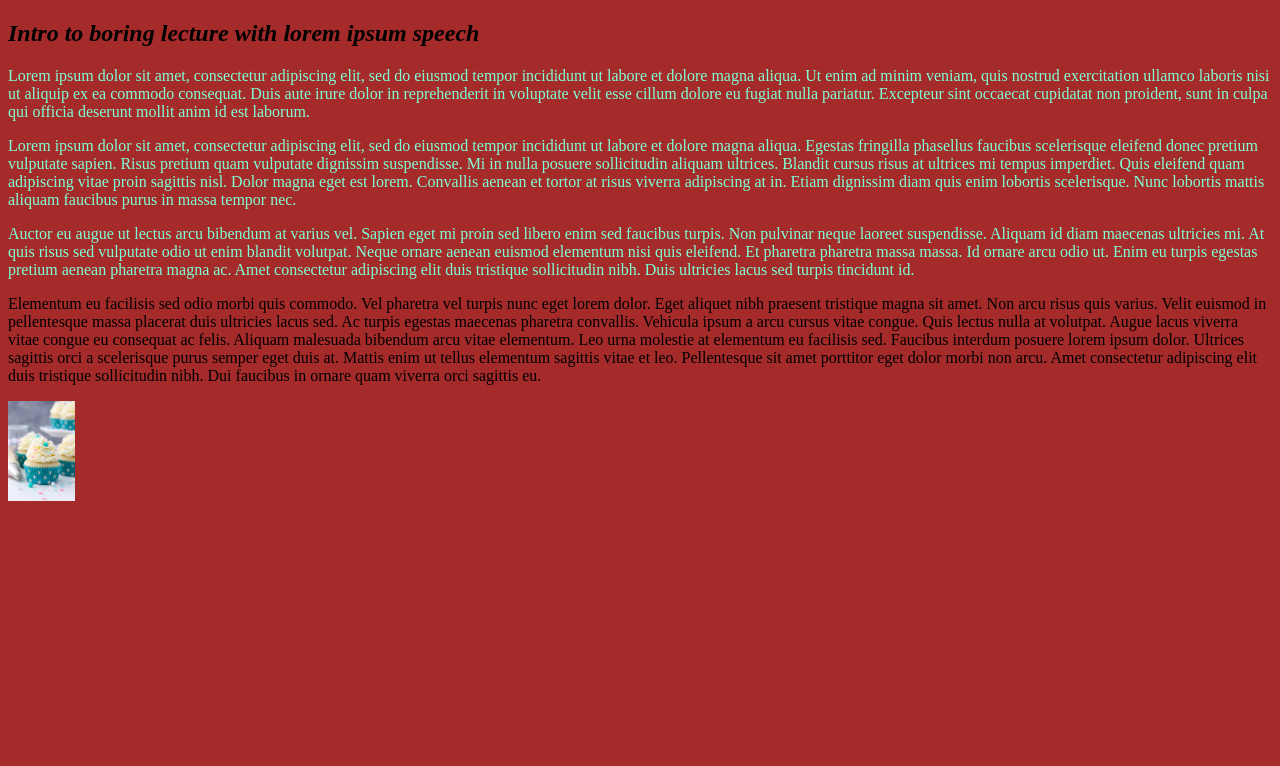
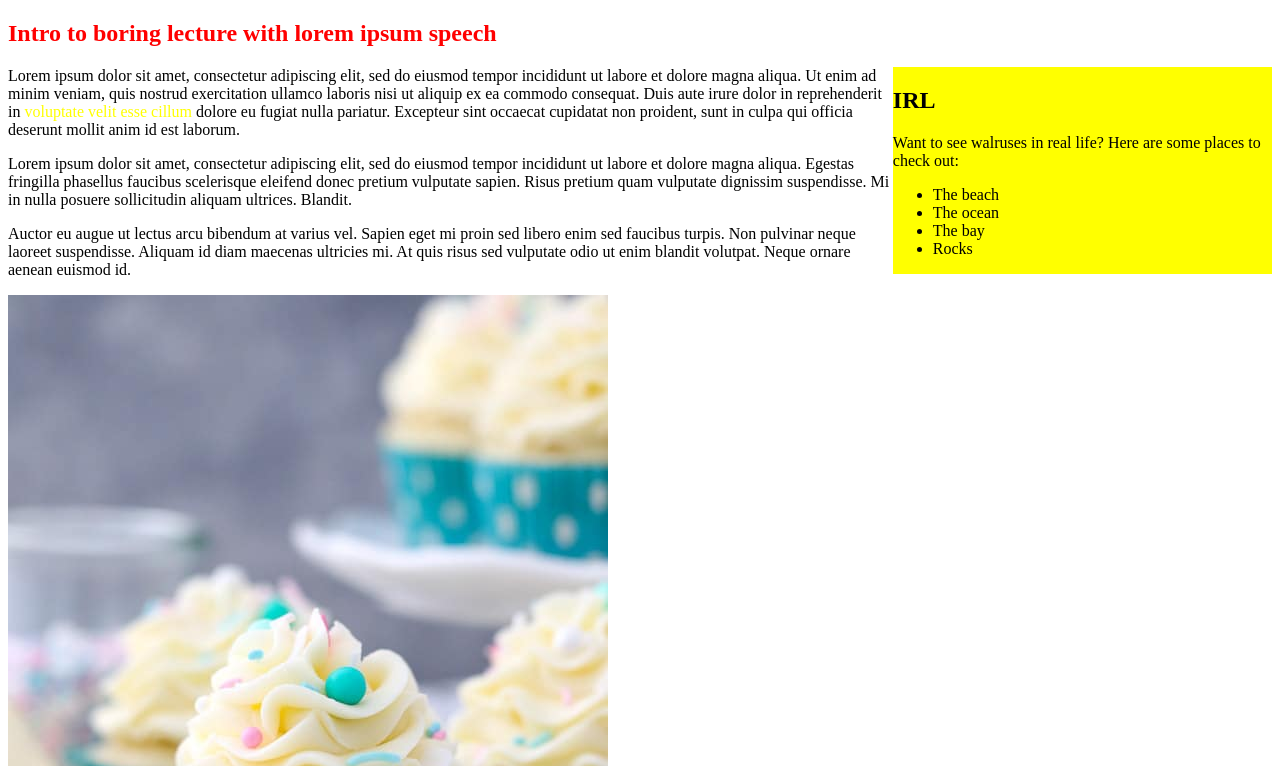
Before and after one commit to abeybarra/boring-lecture, a plain HTML site: page index.html in a window 1280 px wide. Shown: the top 766 px of the page. Drawn offline with Linux system fonts and the light colour scheme.

Commit message:
css/styles.css

```diff
--- a/css/styles.css
+++ b/css/styles.css
@@ -1,18 +1,12 @@
-h2.intro {
-  width: 50%;
-  font-style: italic;
+.intro {
+  color: red;
+}
+.vibrate {
+  color:yellow;
 }
 
-p.intro {
-  color: aquamarine;
+.sidebar {
+  width: 30%;
+  float: right;
+  background-color: yellow;
 }
-head
-{color: grey;
-}
-body {
-  background-color: brown;
-}
-img.intro {
-  max-width: 100px;
-  max-height: 100px;
-  }
--- a/index.html
+++ b/index.html
@@ -6,13 +6,25 @@
     </head>
     <body>
       <h2 class="intro"> Intro to boring lecture with lorem ipsum speech</h2>
-      <p class="intro">Lorem ipsum dolor sit amet, consectetur adipiscing elit, sed do eiusmod tempor incididunt ut labore et dolore magna aliqua. Ut enim ad minim veniam, quis nostrud exercitation ullamco laboris nisi ut aliquip ex ea commodo consequat. Duis aute irure dolor in reprehenderit in voluptate velit esse cillum dolore eu fugiat nulla pariatur. Excepteur sint occaecat cupidatat non proident, sunt in culpa qui officia deserunt mollit anim id est laborum.</p>
+      <div class="sidebar">
+          <h2>IRL</h2>
+          <p>Want to see walruses in real life? Here are some places to check out:</p>
+          <ul>
+            <li>The beach</li>
+            <li>The ocean</li>
+            <li>The bay</li>
+            <li>Rocks</li>
+          </ul>
+</div>
+<div class="main">
+      <p>Lorem ipsum dolor sit amet, consectetur adipiscing elit, sed do eiusmod tempor incididunt ut labore et dolore magna aliqua. Ut enim ad minim veniam, quis nostrud exercitation ullamco laboris nisi ut aliquip ex ea commodo consequat. Duis aute irure dolor in reprehenderit in <span class="vibrate">voluptate velit esse cillum</span> dolore eu fugiat nulla pariatur. Excepteur sint occaecat cupidatat non proident, sunt in culpa qui officia deserunt mollit anim id est laborum.</p>
+</div>
+      <p>Lorem ipsum dolor sit amet, consectetur adipiscing elit, sed do eiusmod tempor incididunt ut labore et dolore magna aliqua. Egestas fringilla phasellus faucibus scelerisque eleifend donec pretium vulputate sapien. Risus pretium quam vulputate dignissim suspendisse. Mi in nulla posuere sollicitudin aliquam ultrices. Blandit.</p>
 
-      <p class="intro">Lorem ipsum dolor sit amet, consectetur adipiscing elit, sed do eiusmod tempor incididunt ut labore et dolore magna aliqua. Egestas fringilla phasellus faucibus scelerisque eleifend donec pretium vulputate sapien. Risus pretium quam vulputate dignissim suspendisse. Mi in nulla posuere sollicitudin aliquam ultrices. Blandit cursus risus at ultrices mi tempus imperdiet. Quis eleifend quam adipiscing vitae proin sagittis nisl. Dolor magna eget est lorem. Convallis aenean et tortor at risus viverra adipiscing at in. Etiam dignissim diam quis enim lobortis scelerisque. Nunc lobortis mattis aliquam faucibus purus in massa tempor nec.</p>
+      <p>Auctor eu augue ut lectus arcu bibendum at varius vel. Sapien eget mi proin sed libero enim sed faucibus turpis. Non pulvinar neque laoreet suspendisse. Aliquam id diam maecenas ultricies mi. At quis risus sed vulputate odio ut enim blandit volutpat. Neque ornare aenean euismod  id.</p>
 
-      <p class="intro">Auctor eu augue ut lectus arcu bibendum at varius vel. Sapien eget mi proin sed libero enim sed faucibus turpis. Non pulvinar neque laoreet suspendisse. Aliquam id diam maecenas ultricies mi. At quis risus sed vulputate odio ut enim blandit volutpat. Neque ornare aenean euismod elementum nisi quis eleifend. Et pharetra pharetra massa massa. Id ornare arcu odio ut. Enim eu turpis egestas pretium aenean pharetra magna ac. Amet consectetur adipiscing elit duis tristique sollicitudin nibh. Duis ultricies lacus sed turpis tincidunt id.</p>
+      <img src="img/cupcake3.jpg" alt="picture go here">
+      <p>Elementum eu facilisis sed odio morbi quis commodo. Vel pharetra vel turpis nunc eget lorem dolor. Eget aliquet nibh praesent tristique magna sit amet. Non arcu risus quis varius. Velit euismod in pellentesque massa placerat duis ultricies lacus sed. Ac turpis egestas maecenas pharetra convallis. Vehicula ipsum a arcu cursus vitae congue. Quis lectus nulla at volutpat. Augue lacus viverra vitae congue eu consequat ac felis. Aliquam  </p>
 
-      <p>Elementum eu facilisis sed odio morbi quis commodo. Vel pharetra vel turpis nunc eget lorem dolor. Eget aliquet nibh praesent tristique magna sit amet. Non arcu risus quis varius. Velit euismod in pellentesque massa placerat duis ultricies lacus sed. Ac turpis egestas maecenas pharetra convallis. Vehicula ipsum a arcu cursus vitae congue. Quis lectus nulla at volutpat. Augue lacus viverra vitae congue eu consequat ac felis. Aliquam malesuada bibendum arcu vitae elementum. Leo urna molestie at elementum eu facilisis sed. Faucibus interdum posuere lorem ipsum dolor. Ultrices sagittis orci a scelerisque purus semper eget duis at. Mattis enim ut tellus elementum sagittis vitae et leo. Pellentesque sit amet porttitor eget dolor morbi non arcu. Amet consectetur adipiscing elit duis tristique sollicitudin nibh. Dui faucibus in ornare quam viverra orci sagittis eu. </p>
-      <img class="intro" src="img/cupcake3.jpg" alt="picture go here">
     </body>
   </html>
```
